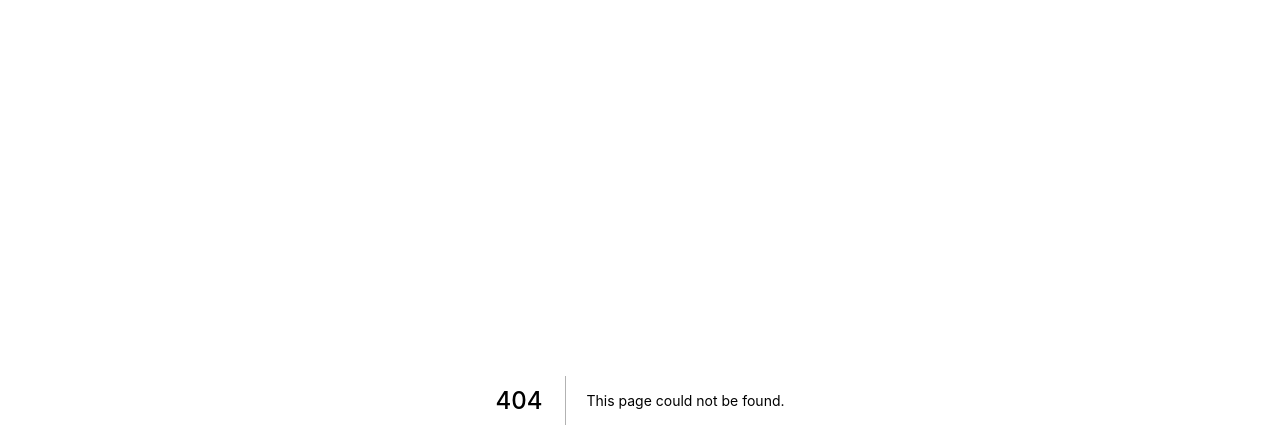
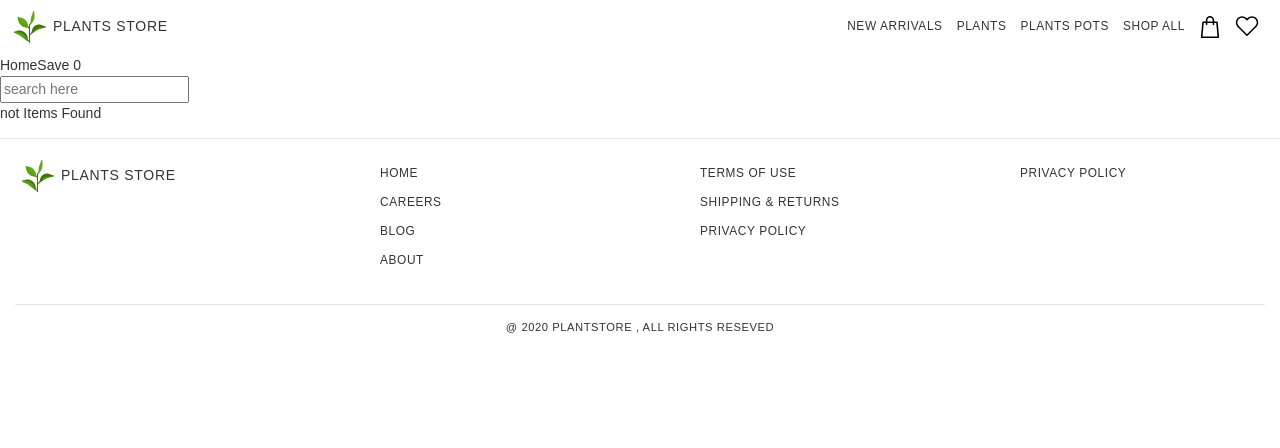
Before and after one commit to eslamaboudesheesh/PlantsStore, a Next.js app: page /Favourite in a window 1280 px wide. Before the commit this address had no page. Shown: the top 448 px of the page. Built offline with nearby package versions, Linux system fonts and the light colour scheme.

Commit message:
enhanced shared layout  handel next link

```diff
--- a/component/Layout/MainNavbar.js
+++ b/component/Layout/MainNavbar.js
@@ -1,5 +1,6 @@
 import React, { useState, useEffect } from "react";
 import { Button, Col, Form, Nav, Navbar } from "react-bootstrap";
+import Link from 'next/link'
 
 export default function MainNavbar() {
   const [scroll, setScroll] = useState(false);
@@ -32,19 +33,32 @@ export default function MainNavbar() {
           className="justify-content-end"
         >
           <Nav className="floot-right">
-            <Nav.Link href="#features">New Arrivals</Nav.Link>
-            <Nav.Link href="#pricing">Plants</Nav.Link>
-            <Nav.Link href="#pricing">Plants Pots</Nav.Link>
-            <Nav.Link href="#pricing">Shop All</Nav.Link>
+          <Link href="/Favourite">
+            <Nav.Link href="/Favourite" as="a" eventKey={1}>New Arrivals</Nav.Link>
+            </Link>
+            <Link href="/Favourite">
+            <Nav.Link href="#pricing"  as="a" eventKey={2}>Plants</Nav.Link>
+            </Link>
+            <Link href="/Favourite">
+            <Nav.Link href="#pricing"  as="a"  eventKey={3}>Plants Pots</Nav.Link>
+            </Link>
+            <Link href="/Favourite">
+            <Nav.Link href="#pricing"  as="a" eventKey={4}>Shop All</Nav.Link>
+            </Link>
           </Nav>
 
           <Nav>
-            <Nav.Link href="#deets">
+          <Link href="/Checkout">
+            <Nav.Link href="/Checkout"  as="a" >
               <img src="/store.svg" alt="store Icon" />
             </Nav.Link>
-            <Nav.Link eventKey={2} href="#memes">
+            </Link>
+            <Link href="/Favourite">
+
+            <Nav.Link eventKey={2} href="/Favourite"  as="a">
               <img src="/heartIcon.svg" alt="heart Icon" />
             </Nav.Link>
+            </Link>
           </Nav>
         </Navbar.Collapse>
       </Navbar>
--- a/pages/save.js
+++ b/pages/Favourite.js
@@ -1,7 +1,7 @@
 import React from 'react'
 import SavePage from '../component/saved/SavePage'
 
-export default function Save() {
+export default function Favourite() {
     return (
         <div>
             <SavePage/>
--- a/pages/_app.js
+++ b/pages/_app.js
@@ -2,12 +2,14 @@ import '../styles/globals.scss';
 import {Provider} from 'react-redux';
 import store from '../redux/PlantsStore';
 import 'font-awesome/css/font-awesome.min.css';
+import Layout from '../component/Layout/Layout';
 
 function MyApp({ Component, pageProps }) {
   return (
     <Provider store={store}>
-
+        <Layout>
   <Component {...pageProps} />
+  </Layout>
   </Provider>
 
   )
--- a/pages/index.js
+++ b/pages/index.js
@@ -12,10 +12,9 @@ const Index = () => {
     <link rel="icon" href="/favicon.ico" />
   </Head>
 
-    <Layout>
+
       <LandingPage/>
       {/* <PlantsList/> */}
-      </Layout>
       </>
   )
 
```
Also changed, not shown: pages/Checkout.js (added).
